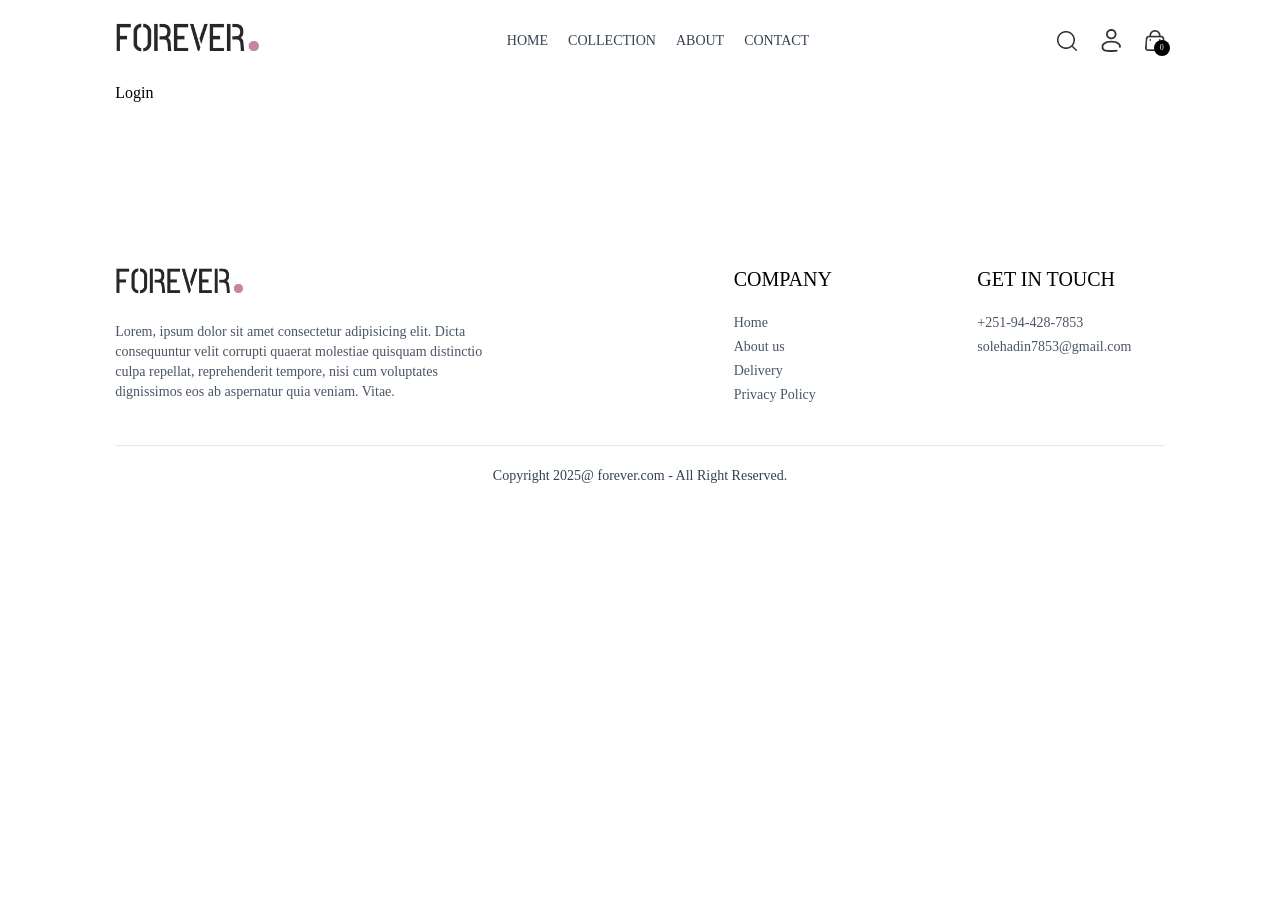
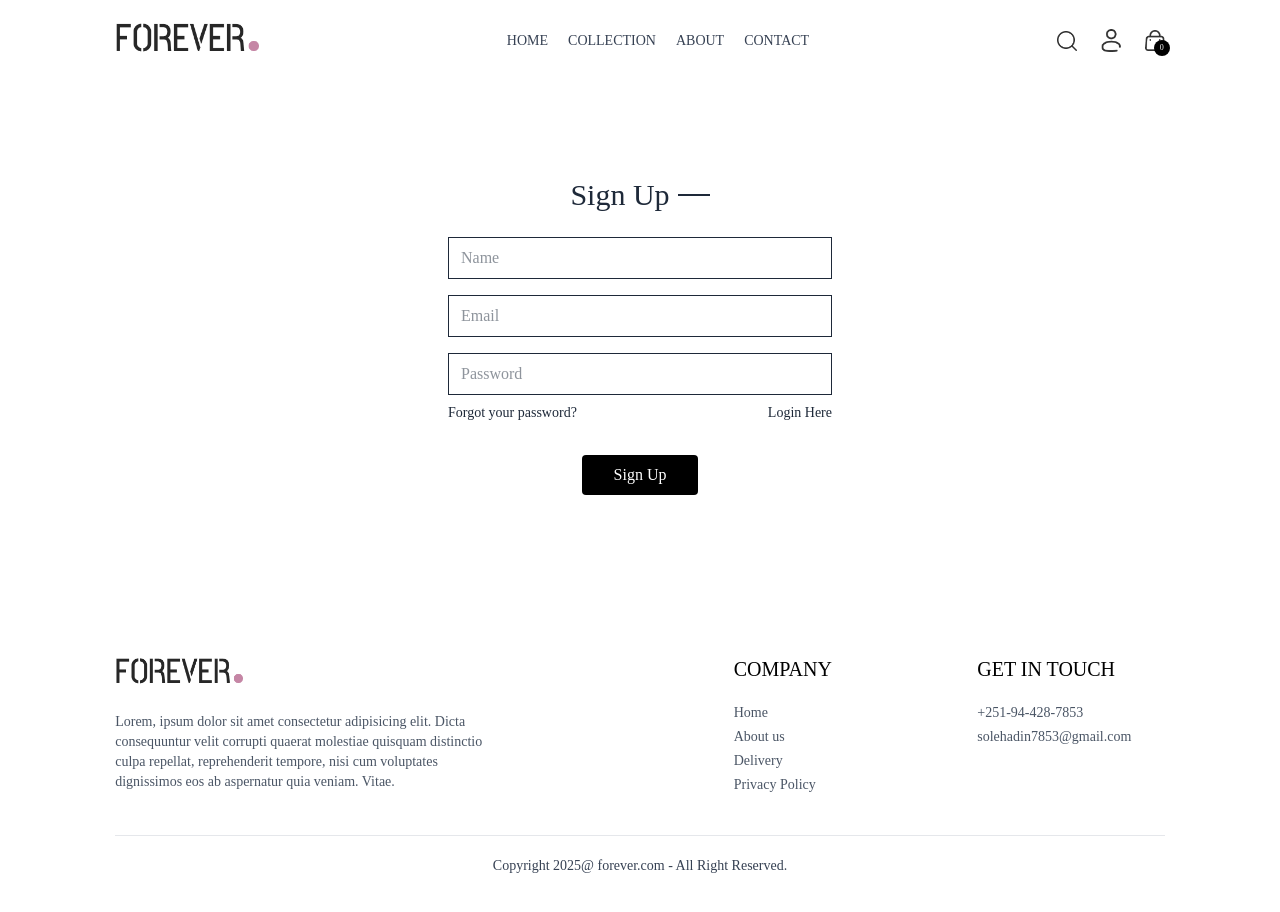
Before and after one commit to sele853/ecommerce, a React (Vite) app in the folder frontend/: page /login in a window 1280 px wide. Shown: the top 912 px of the page. Before the commit the page ends 800 px from the top, so only its background shows below. Built offline with nearby package versions, Linux system fonts and the light colour scheme.

Commit message:
finished the layout of sign up and login page

```diff
--- a/frontend/src/components/Navbar.jsx
+++ b/frontend/src/components/Navbar.jsx
@@ -35,7 +35,7 @@
         <div className="flex items-center gap-6">
             <img onClick={()=>setShowSearch(true)} src={assets.search_icon} alt="search Icon" className="w-5 cursor-pointer" />
             <div className="group relative">
-                <img src={assets.profile_icon} alt="profile icon" className="w-5 cursor-pointer"/>
+                <Link to={'/login'}><img src={assets.profile_icon} alt="profile icon" className="w-5 cursor-pointer"/></Link>
                 <div className="group-hover:block hidden absolute right-0 pt-4">
                     <div className="flex flex-col bg-slate-100 text-gray-500 rounded gap-2 w-36 py-5 px-3">
                         <p className="cursor-pointer hover:text-black">My Profile</p>
--- a/frontend/src/pages/About.jsx
+++ b/frontend/src/pages/About.jsx
@@ -1,7 +1,20 @@
 import React from "react";
+import { Title } from "../components/Title";
+import { assets } from "../assets/assets";
 
 function About() {
-  return <div>About</div>;
+  return <div>
+    <div className="text-2xl border-t border-gray-300 pt-8 text-center">
+       <Title text1={'ABOUT'} text2={'US'}/>
+    </div>
+
+    <div className="my-10 flex flex-col md:flex-row gap-16">
+       <img className="w-full md:max-w-[450px]" src={assets.about_img} alt="" />
+       <div className="flex flex-col ">
+
+       </div>
+    </div>
+  </div>;
 }
 
 export default About;
--- a/frontend/src/pages/Login.jsx
+++ b/frontend/src/pages/Login.jsx
@@ -1,7 +1,31 @@
-import React from "react";
+import React, { useState } from "react";
 
 function Login() {
-  return <div>Login</div>;
+  const [currentState,setCurrentState] = useState('Sign Up')
+
+  const onSubmitHandler = async (e) => {
+    e.preventDefault();
+
+  }
+  return <form onSubmit={onSubmitHandler} className="flex flex-col items-center w-[90%] sm:max-w-96 m-auto mt-14 gap-4 text-gray-800">
+    <div className="inline-flex items-center gap-2 mb-2 mt-10">
+      <p className="prata-regular text-3xl">{currentState}</p>
+      <hr className="border-none h-[1.5px] w-8 bg-gray-800"/>
+    </div>
+    {currentState === 'Login' ? '' : <input className="w-full px-3 py-2 border border-gray-800" type="text" placeholder="Name" required/>}
+    <input className="w-full px-3 py-2 border border-gray-800" type="email" placeholder="Email" required/>
+    <input className="w-full px-3 py-2 border border-gray-800" type="password" placeholder="Password" required/>
+
+    <div className="w-full flex justify-between text-sm mt-[-8px]">
+      <p className="cursor-pointer">Forgot your password?</p>
+      {
+        currentState === 'Login'
+        ? <p onClick={() => setCurrentState('Sign Up')} className="cursor-pointer">Create Account</p>
+        : <p onClick={() => setCurrentState('Login')} className="cursor-pointer">Login Here</p>
+      }
+    </div>
+    <button className="bg-black text-white cursor-pointer font-light px-8 py-2 mt-4 rounded-sm">{currentState === 'Login' ? 'Sign In' : 'Sign Up'}</button>
+  </form>;
 }
 
 export default Login;
--- a/frontend/src/pages/Order.jsx
+++ b/frontend/src/pages/Order.jsx
@@ -31,7 +31,7 @@
                   <p className="min-w-2 h-2 rounded-full bg-green-500"></p>
                   <p className="text-sm md:text-base">READY TO SHIP</p>
                </div>
-               <button className="border border-gray-200 px-4 py-2 text-sm font-medium rounded-sm">TRACK ORDER</button>
+               <button className="border border-gray-200 px-4 py-2 text-sm font-medium rounded-sm cursor-pointer">TRACK ORDER</button>
             </div>
           </div>
         ))
```
